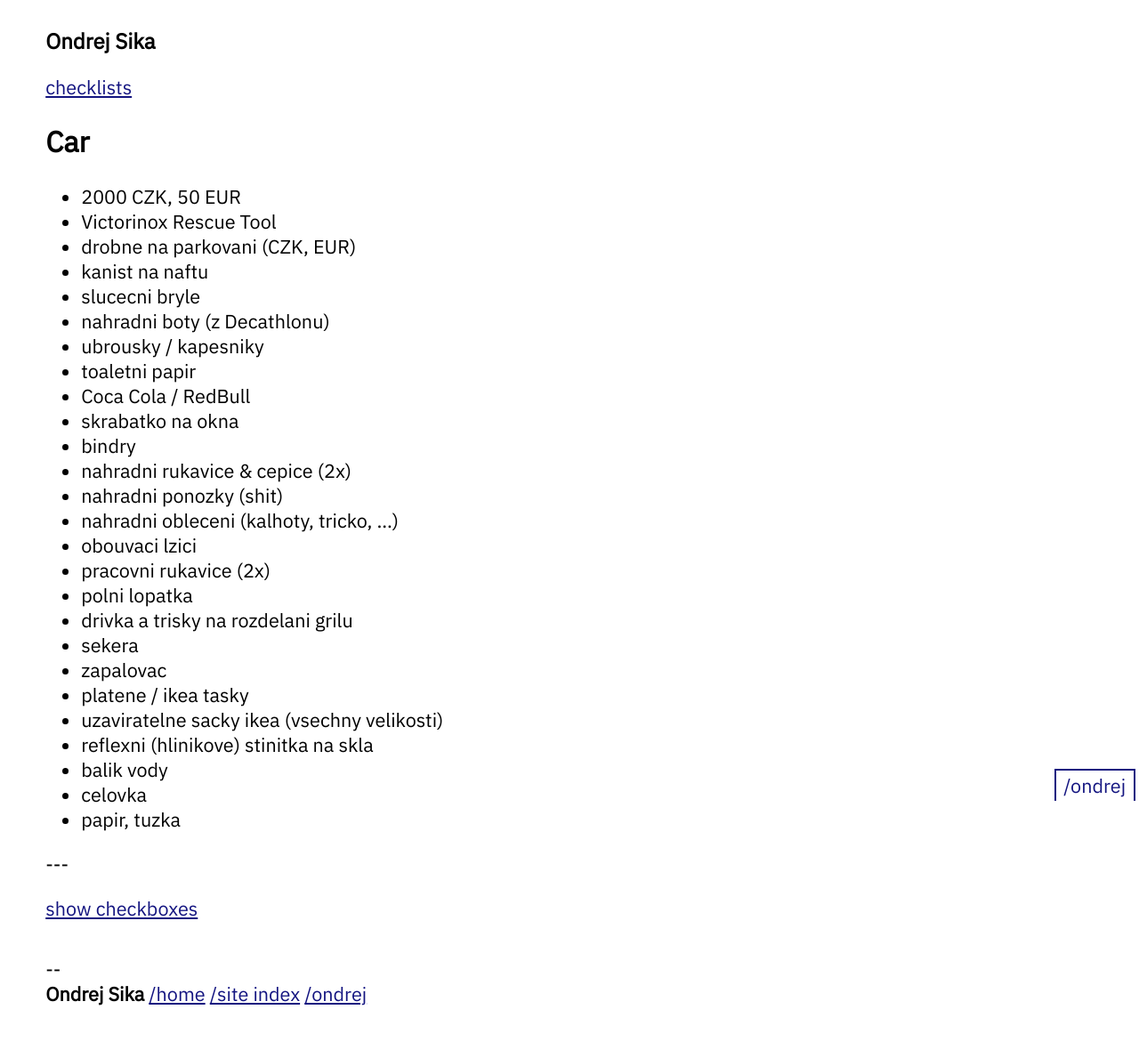
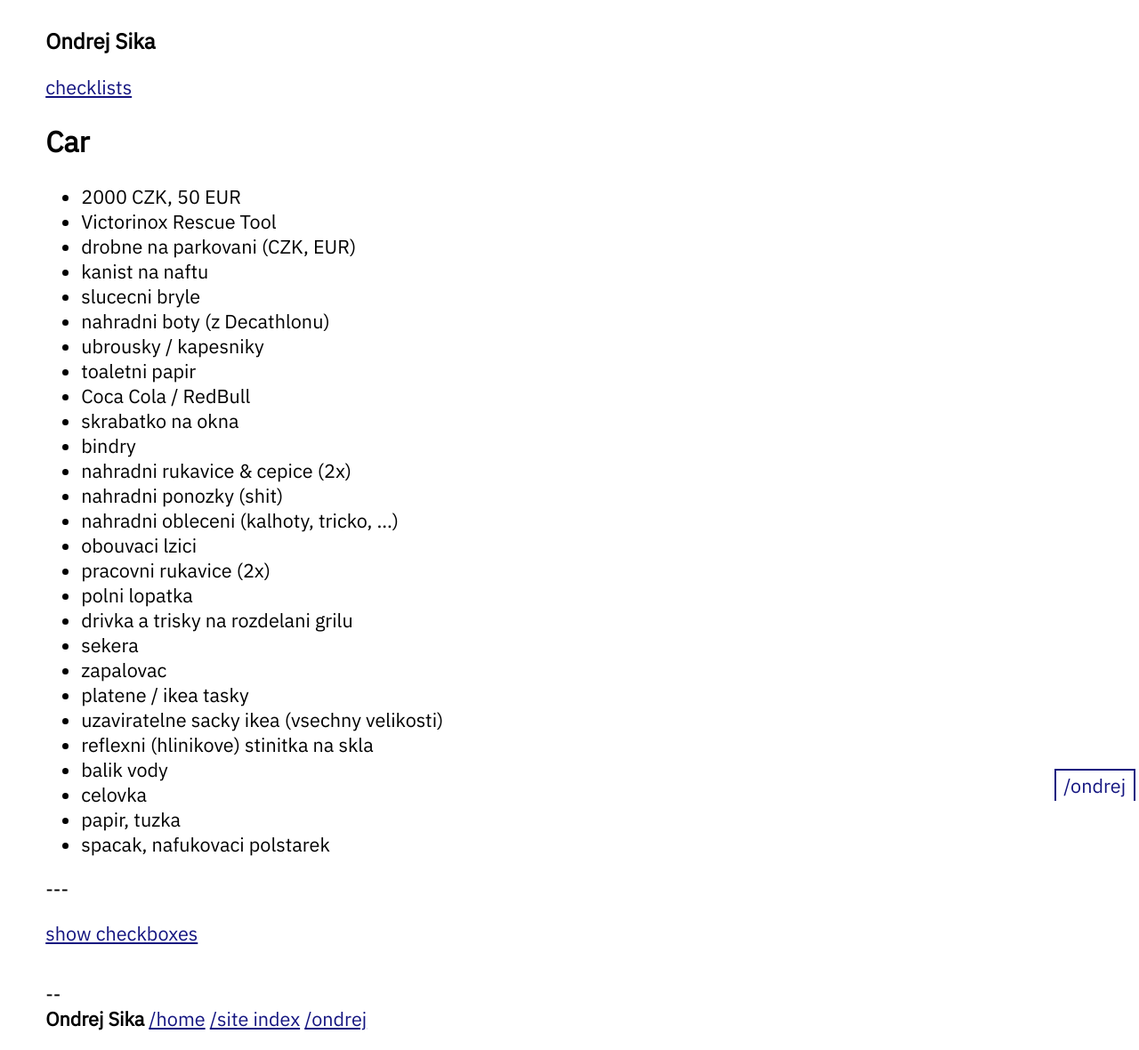
Before and after one commit to ondrejsika/ondrejsika.com, a Jekyll site: the page built from ondrej/checklists/car.md, in a window 1280 px wide. Shown: the whole page at 89% size. Built offline with Jekyll 4.4.1, drawn with Linux system fonts in a browser that asks for light colours; before the commit the page ends 1152 px from its top, so only the background shows below that.

Commit message:
content(ondrej/checklists/car): Add sleeping bag

```diff
--- a/ondrej/checklists/car.md
+++ b/ondrej/checklists/car.md
@@ -33,3 +33,4 @@
 - balik vody
 - celovka
 - papir, tuzka
+- spacak, nafukovaci polstarek
```
